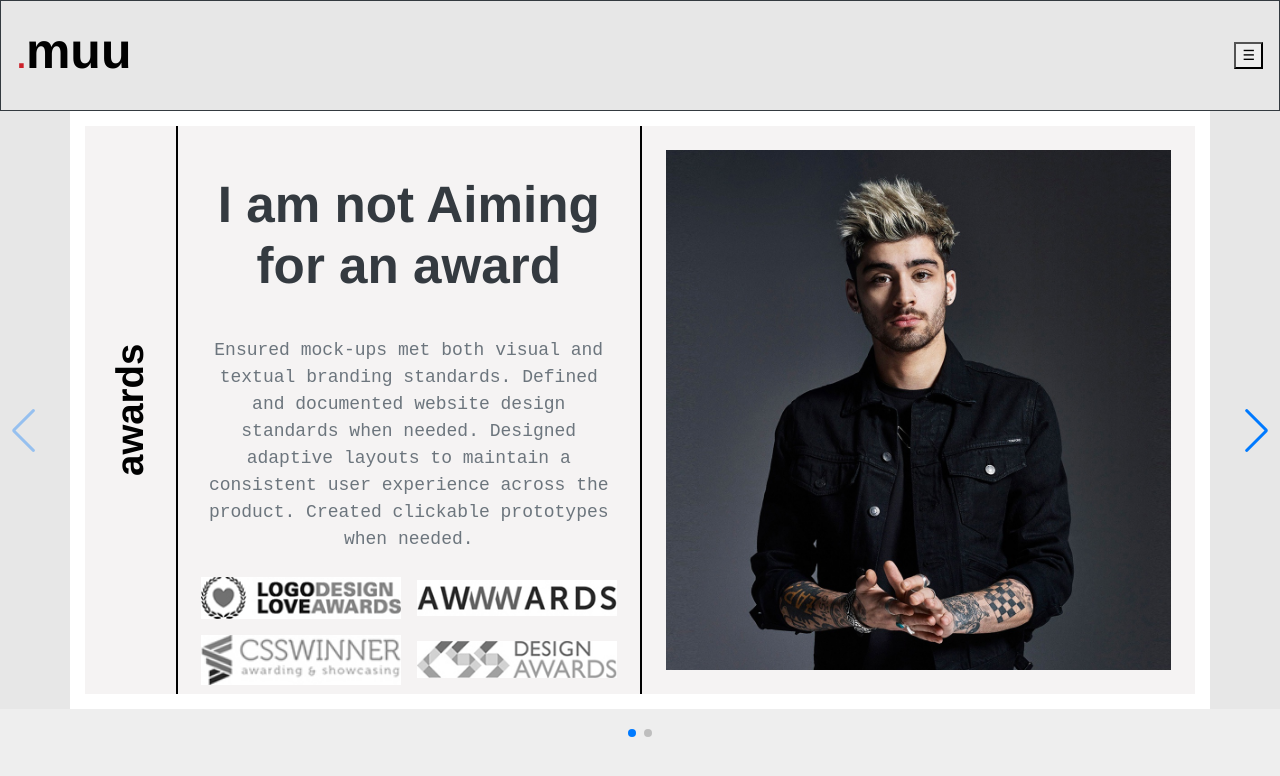
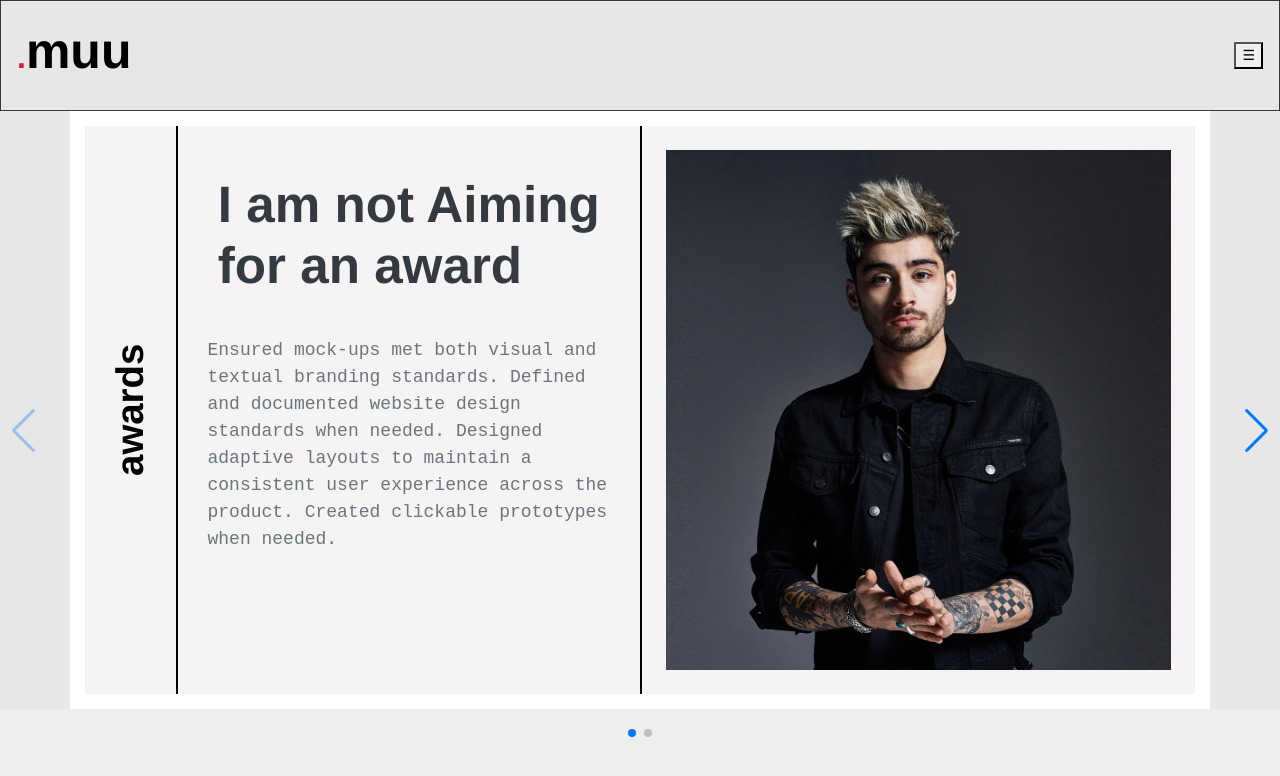
Before and after one commit to erchandraprakash1999/Portfolio2on10july, a React (Vite) app: page /awards in a window 1280 px wide. Shown: the top 776 px of the page. Built offline with nearby package versions, Linux system fonts and the light colour scheme.

Commit message:
changes done

```diff
--- a/src/Components/About.jsx
+++ b/src/Components/About.jsx
@@ -99,15 +99,15 @@ export default function About() {
         </div>
 
         <div
-          className="col-md-6 col-sm-7 col-6 px-0"
+          className="col-md-6 col-sm-7 px-0 col-7"
           style={{ borderLeft: "0.5px black solid" }}
         >
-          <h3 className="px-5 pt-5 pb-0 ml-0 bg-warning text-white col-12" style={{ fontSize: "5vw", fontWeight: "bolder" }}>short History</h3>
+          <h3 className="px-5 pt-5 pb-0 ml-0 bg-warning text-white col-12 col-sm-12" style={{ fontSize: "5vw", fontWeight: "bolder" }}>short History</h3>
           <i className="fas fa-comment-dots m-4 text-danger"></i>
           <p className="col-12 text-left" style={{ fontWeight: "lighter", fontFamily: "cursive" }}>
             I'm a UI/UX Designer & Frontend Developer from Victoria, Australia. I hold a master degree of Web Design from the World University.
           </p>
-          <p className="col-md-8 col-xs-12 col-sm-12 col-12" style={{ fontSize: "300", fontWeight: "normal", fontFamily: "monospace" }}>
+          <p className="col-12 col-lg-8 col-sm-12" style={{ fontSize: "300", fontWeight: "normal", fontFamily: "monospace" }}>
             Worked with project teams to create user-friendly and appealing application interfaces and websites for users. Met with project manager, business analyst and architect right from beginning of project, creating rough mock-ups that were refined and extended over many iterations. Adjustments to mock-ups as necessary to address problems encountered.
           </p>
         </div>
--- a/src/Components/Awards.jsx
+++ b/src/Components/Awards.jsx
@@ -58,11 +58,11 @@ export default function Awards() {
                   </span>
                 </div>
                 <div
-                  className="col-md-5 mt-2 col-sm-6 col-6 d-flex flex-column justify-content-center align-items-center"
+                  className="col-md-5 mt-2 col-sm-6 col-6 "
                   style={{ height: "70vh" }}
                 >
                   <div
-                    className="text-center"
+                    className="text-left d-flex flex-column justify-content-between align-items-center"
                     style={{ height: "70vh", overflowY: "scroll" }}
                   >
                     <h1
@@ -85,7 +85,7 @@ export default function Awards() {
                       clickable prototypes when needed.
                     </p>
 
-                    <div className="d-flex justify-content-center align-items-center">
+                    <div className="d-flex justify-content-center align-items-center mb-5">
                       <img
                         src={award1}
                         alt=""
@@ -99,7 +99,7 @@ export default function Awards() {
                         style={{ width: "50%" }}
                       />
                     </div>
-                    <div className="d-flex justify-content-center align-items-center">
+                    <div className="d-flex justify-content-center align-items-center mb-5">
                       <img
                         src={award3}
                         alt=""
--- a/src/Components/Employment.jsx
+++ b/src/Components/Employment.jsx
@@ -61,7 +61,7 @@ export default function Employment() {
                 Education is not the learning of facts, but the training of the mind to think. Education is a gift that none can take away. I am still learning every day.
           </p>
                 {/* features grid */}
-                <ol className="text-danger text-left" style={{listStyle:"none"}}>
+                <ol className="text-danger text-left d-flex flex-column justify-content-center align-items-center " style={{listStyle:"none"}}>
   {/* features item */}
   <li className="margin-four-bottom xs-margin-five-bottom mt-4">
     <div className="d-flex flex-md-row flex-column align-items-md-center">
--- a/src/Components/Home.jsx
+++ b/src/Components/Home.jsx
@@ -34,8 +34,8 @@ export default function Home() {
             <div className="row">
               <div className="col-md-6 mt-2 col-sm-6 col-6">
                 <div
-                  className="text-left "
-                  style={{ height: "70vh", overflowY: "scroll" }}
+                  className=" d-flex justify-content-center align-items-center flex-column"
+                  style={{ height: "70vh", overflowY: "scroll",}}
                 >
                   <h1
                     style={{ fontSize: "4vw", fontWeight: "bolder" }}
@@ -74,7 +74,7 @@ export default function Home() {
             <div className="row">
               <div className="col-md-6 mt-2 col-sm-6 col-6">
                 <div
-                  className="text-left "
+                  className=" d-flex justify-content-center align-items-center flex-column p-3"
                   style={{ height: "70vh", overflowY: "scroll" }}
                 >
                   <h1
@@ -115,7 +115,7 @@ export default function Home() {
             <div className="row">
               <div className="col-md-6 mt-2 col-sm-6 col-6">
                 <div
-                  className="text-left "
+                  className="d-flex justify-content-center align-items-center flex-column "
                   style={{ height: "70vh", overflowY: "scroll" }}
                 >
                   <h1
--- a/src/Components/Portfolio.jsx
+++ b/src/Components/Portfolio.jsx
@@ -120,11 +120,13 @@ export default function Portfolio() {
   </div>
 </SwiperSlide>
 <SwiperSlide>
-<div className="container-fluid p-4" style={{ background: "#e7e7e7",maxHeight:"85vh",overflow:"scroll"}}>
+<div className="container-fluid p-4" style={{ background: "#e7e7e7"}}>
     <div
       className="container mt-0"
       style={{
         backgroundColor: "#f5f3f3",
+
+
 
         borderTop: "15px",
         borderBottom: "15px",
--- a/src/Components/Skills.jsx
+++ b/src/Components/Skills.jsx
@@ -32,7 +32,7 @@ export default function Skills() {
       >
         <SwiperSlide>
           <div className="container-fluid" style={{ background: "#e7e7e7" }}>
-            <div className="container mt-0" style={{ backgroundColor: "#f5f3f3", maxHeight:"80vh", border: "15px solid white", overflow:'scroll' }}>
+            <div className="container mt-0" style={{ backgroundColor: "#f5f3f3", maxHeight:"80vh", border: "15px solid white" }}>
               <div className="row">
                 <div className="col-md-1 d-none d-md-flex flex-column justify-content-center align-items-center" id="rt2" style={{borderRight:"2px black solid"}}>
                   <span id="rt" style={{ fontSize: "3vw", fontWeight: "bolder" }}>Skills</span>
```
